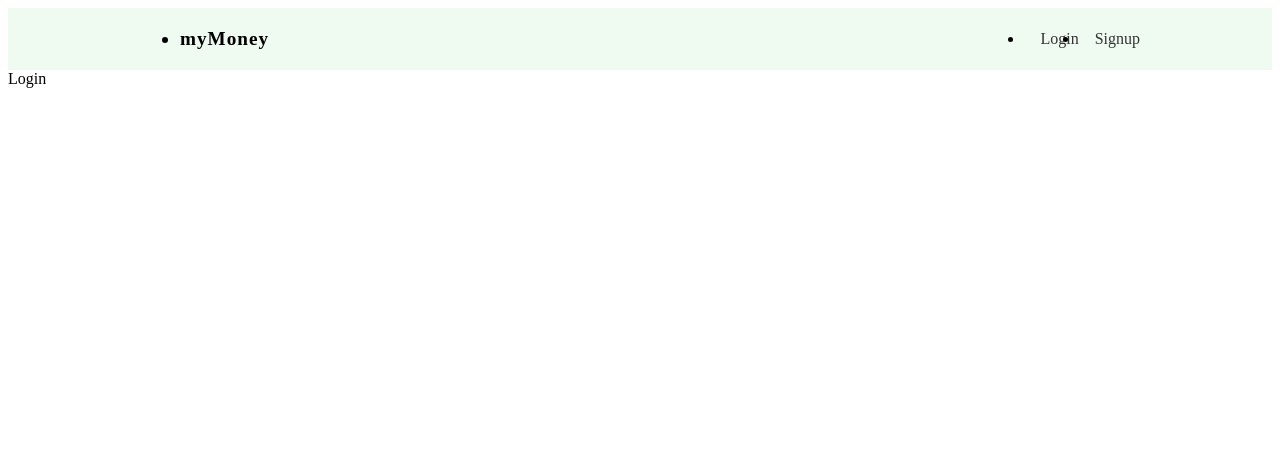
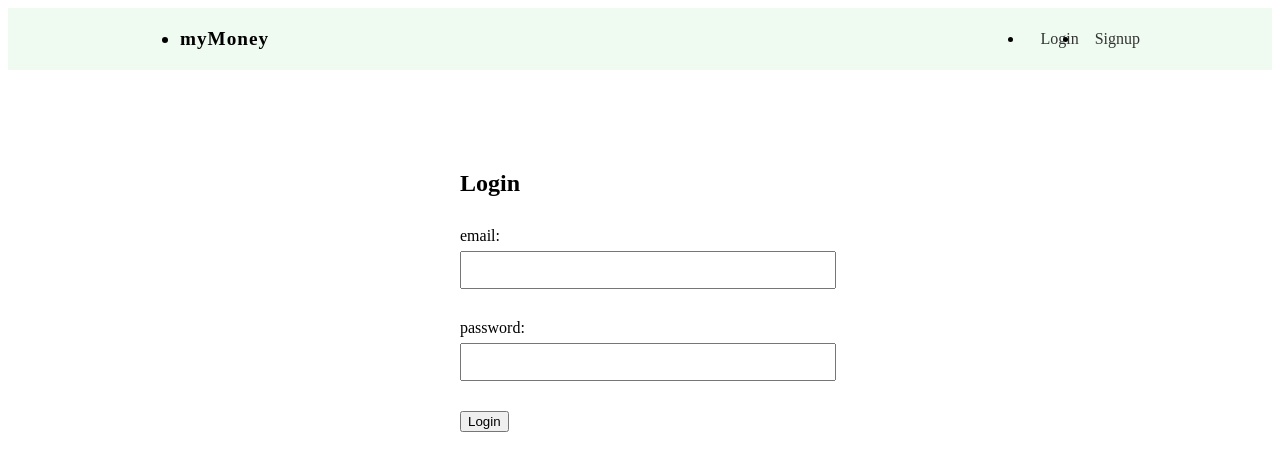
Before and after one commit to chubinashvili/finance-tracker, a React (Create React App) app: page /login in a window 1280 px wide. Shown: the top 470 px of the page. Built offline with nearby package versions, Linux system fonts and the light colour scheme; the HTML template or start-up script is replaced by a standard one.

Commit message:
added login form & its styles

```diff
--- a/src/pages/login/Login.js
+++ b/src/pages/login/Login.js
@@ -1,8 +1,38 @@
+import { useState } from 'react';
+
+// styles
 import styles from './Login.module.css';
 
 const Login = () => {
+  const [email, setEmail] = useState('');
+  const [password, setPassword] = useState('');
+
+  const handleSubmit = (e) => {
+    e.preventDefault();
+    console.log(email, password)
+  }
+
   return (
-    <div>Login</div>
+    <form onSubmit={handleSubmit} className={styles['login-form']}>
+      <h2>Login</h2>
+      <label>
+        <span>email:</span>
+        <input
+          type="email"
+          onChange={(e) => setEmail(e.target.value)}
+          value={email}
+        />
+      </label>
+      <label>
+        <span>password:</span>
+        <input
+          type="password"
+          onChange={(e) => setPassword(e.target.value)}
+          value={password}
+        />
+      </label>
+      <button className='btn'>Login</button>
+    </form>
   )
 }
 
--- a/src/pages/login/Login.module.css
+++ b/src/pages/login/Login.module.css
@@ -0,0 +1,19 @@
+.login-form {
+    max-width: 360px;
+    margin: 60px auto;
+    padding: 20px;
+  }
+  .login-form label {
+    display: block;
+    margin: 30px auto;
+  }
+  .login-form span {
+    display: block;
+    margin-bottom: 6px;
+  }
+  .login-form input {
+    padding: 8px 6px;
+    font-size: 1em;
+    color: #777;
+    width: 100%;
+  }
```
